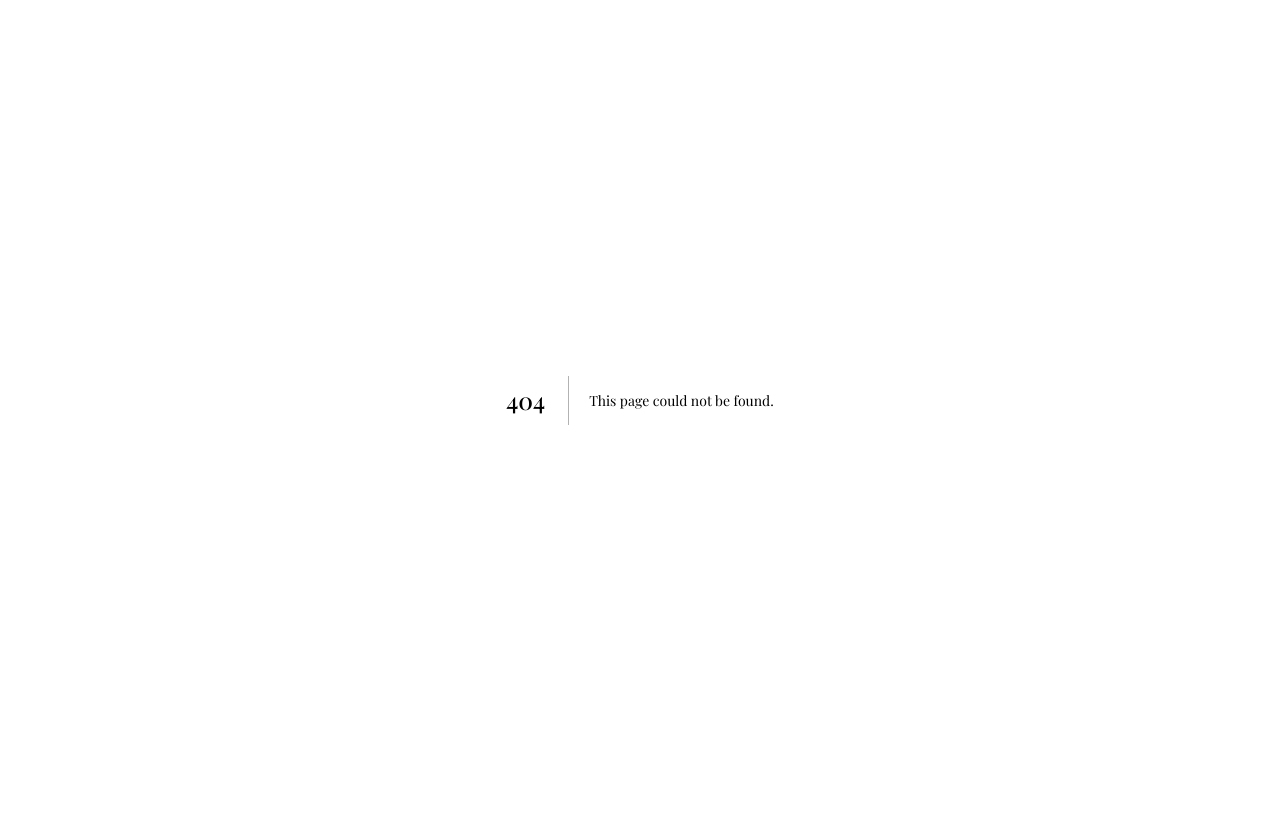
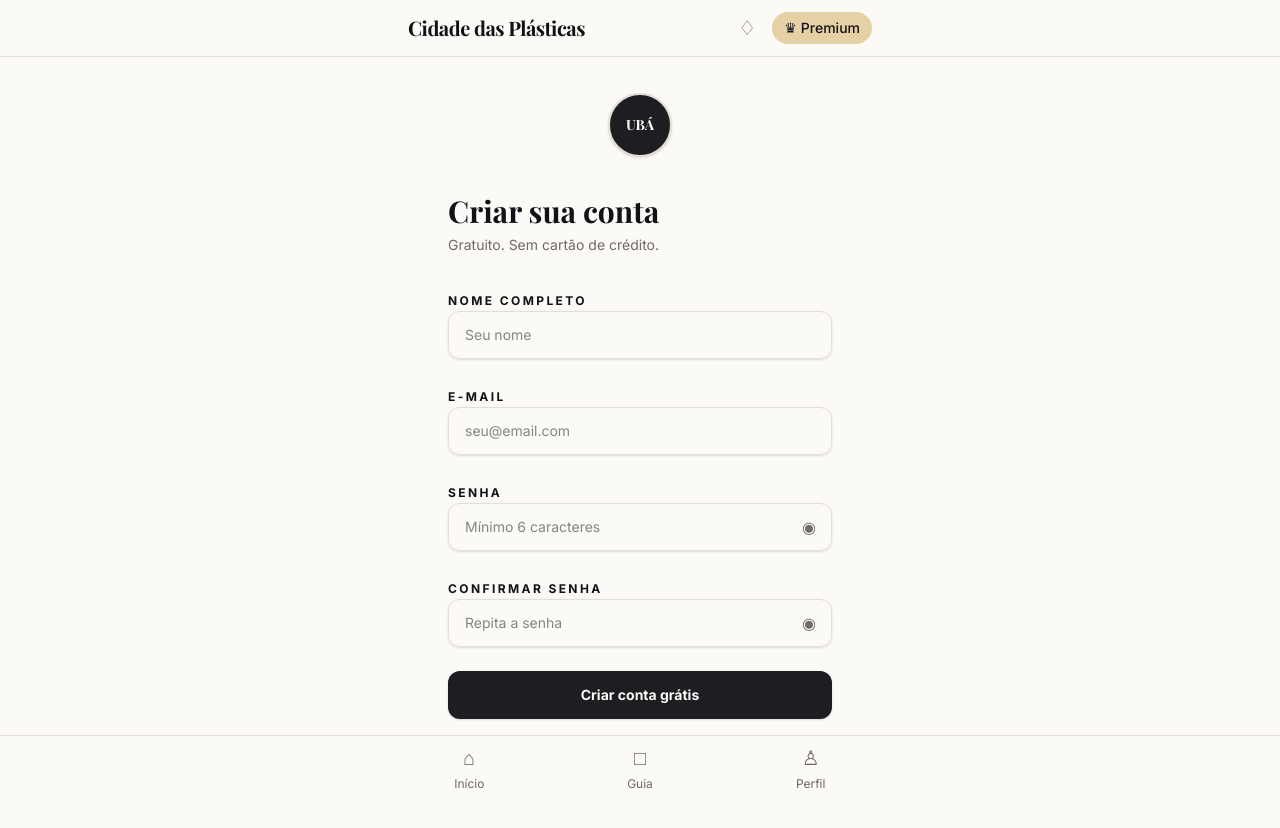
Before and after one commit to LeandroSatsuki/Uba-Cidade-Das-Plasticas, a Next.js app: page /login in a window 1280 px wide. Before the commit this address had no page. Shown: the top 828 px of the page. Before the commit the page ends 800 px from the top, so only its background shows below. Built offline with nearby package versions, Linux system fonts and the light colour scheme.

Commit message:
feat: adicionar tela de login visual

```diff
--- /dev/null
+++ b/src/app/login/page.tsx
@@ -0,0 +1,155 @@
+import Link from "next/link";
+
+export default function LoginPage() {
+  return (
+    <main className="min-h-screen bg-background text-foreground">
+      <header className="sticky top-0 z-50 border-b border-border bg-background/90 backdrop-blur-xl">
+        <div className="mx-auto flex h-14 max-w-lg items-center justify-between px-6">
+          <Link href="/" className="font-heading text-xl font-bold tracking-tight">
+            Cidade das Plásticas
+          </Link>
+
+          <div className="flex items-center gap-4">
+            <span className="text-xl text-muted-foreground" aria-hidden="true">
+              ♢
+            </span>
+
+            <Link
+              href="/premium"
+              className="inline-flex items-center gap-1 rounded-full bg-accent px-3 py-1.5 text-sm font-medium text-accent-foreground"
+            >
+              <span aria-hidden="true">♛</span>
+              Premium
+            </Link>
+          </div>
+        </div>
+      </header>
+
+      <section className="mx-auto flex min-h-[calc(100vh-3.5rem)] max-w-lg flex-col px-6 pb-24 pt-9">
+        <div className="mb-9 flex justify-center">
+          <div className="flex h-16 w-16 items-center justify-center rounded-full border-2 border-border bg-primary text-primary-foreground shadow-sm">
+            <span className="font-heading text-sm font-bold">UBÁ</span>
+          </div>
+        </div>
+
+        <div className="mx-auto w-full max-w-sm">
+          <div className="mb-8">
+            <h1 className="font-heading text-3xl font-bold leading-tight">
+              Criar sua conta
+            </h1>
+            <p className="mt-1 text-sm text-muted-foreground">
+              Gratuito. Sem cartão de crédito.
+            </p>
+          </div>
+
+          <form className="space-y-6">
+            <div className="space-y-2">
+              <label
+                htmlFor="name"
+                className="text-xs font-bold uppercase tracking-[0.2em]"
+              >
+                Nome completo
+              </label>
+              <input
+                id="name"
+                name="name"
+                type="text"
+                placeholder="Seu nome"
+                className="h-12 w-full rounded-xl border border-input bg-transparent px-4 text-sm shadow-sm outline-none transition focus:border-ring"
+              />
+            </div>
+
+            <div className="space-y-2">
+              <label
+                htmlFor="email"
+                className="text-xs font-bold uppercase tracking-[0.2em]"
+              >
+                E-mail
+              </label>
+              <input
+                id="email"
+                name="email"
+                type="email"
+                placeholder="seu@email.com"
+                className="h-12 w-full rounded-xl border border-input bg-transparent px-4 text-sm shadow-sm outline-none transition focus:border-ring"
+              />
+            </div>
+
+            <div className="space-y-2">
+              <label
+                htmlFor="password"
+                className="text-xs font-bold uppercase tracking-[0.2em]"
+              >
+                Senha
+              </label>
+              <div className="relative">
+                <input
+                  id="password"
+                  name="password"
+                  type="password"
+                  placeholder="Mínimo 6 caracteres"
+                  className="h-12 w-full rounded-xl border border-input bg-transparent px-4 pr-11 text-sm shadow-sm outline-none transition focus:border-ring"
+                />
+                <span className="absolute right-4 top-1/2 -translate-y-1/2 text-muted-foreground">
+                  ◉
+                </span>
+              </div>
+            </div>
+
+            <div className="space-y-2">
+              <label
+                htmlFor="confirmPassword"
+                className="text-xs font-bold uppercase tracking-[0.2em]"
+              >
+                Confirmar senha
+              </label>
+              <div className="relative">
+                <input
+                  id="confirmPassword"
+                  name="confirmPassword"
+                  type="password"
+                  placeholder="Repita a senha"
+                  className="h-12 w-full rounded-xl border border-input bg-transparent px-4 pr-11 text-sm shadow-sm outline-none transition focus:border-ring"
+                />
+                <span className="absolute right-4 top-1/2 -translate-y-1/2 text-muted-foreground">
+                  ◉
+                </span>
+              </div>
+            </div>
+
+            <button
+              type="button"
+              className="h-12 w-full rounded-xl bg-primary px-4 text-sm font-bold text-primary-foreground shadow-sm transition hover:opacity-90"
+            >
+              Criar conta grátis
+            </button>
+          </form>
+
+          <p className="mt-7 text-center text-sm text-muted-foreground">
+            Já tem uma conta?{" "}
+            <Link href="/entrar" className="font-semibold text-foreground">
+              Entrar
+            </Link>
+          </p>
+        </div>
+      </section>
+
+      <nav className="fixed inset-x-0 bottom-0 z-50 border-t border-border bg-background/95 backdrop-blur-xl">
+        <div className="mx-auto grid h-16 max-w-lg grid-cols-3 text-xs text-muted-foreground">
+          <Link href="/" className="flex flex-col items-center justify-center gap-1">
+            <span className="text-xl">⌂</span>
+            Início
+          </Link>
+          <Link href="/feed" className="flex flex-col items-center justify-center gap-1">
+            <span className="text-xl">□</span>
+            Guia
+          </Link>
+          <Link href="/login" className="flex flex-col items-center justify-center gap-1 text-foreground">
+            <span className="text-xl">♙</span>
+            Perfil
+          </Link>
+        </div>
+      </nav>
+    </main>
+  );
+}
```
